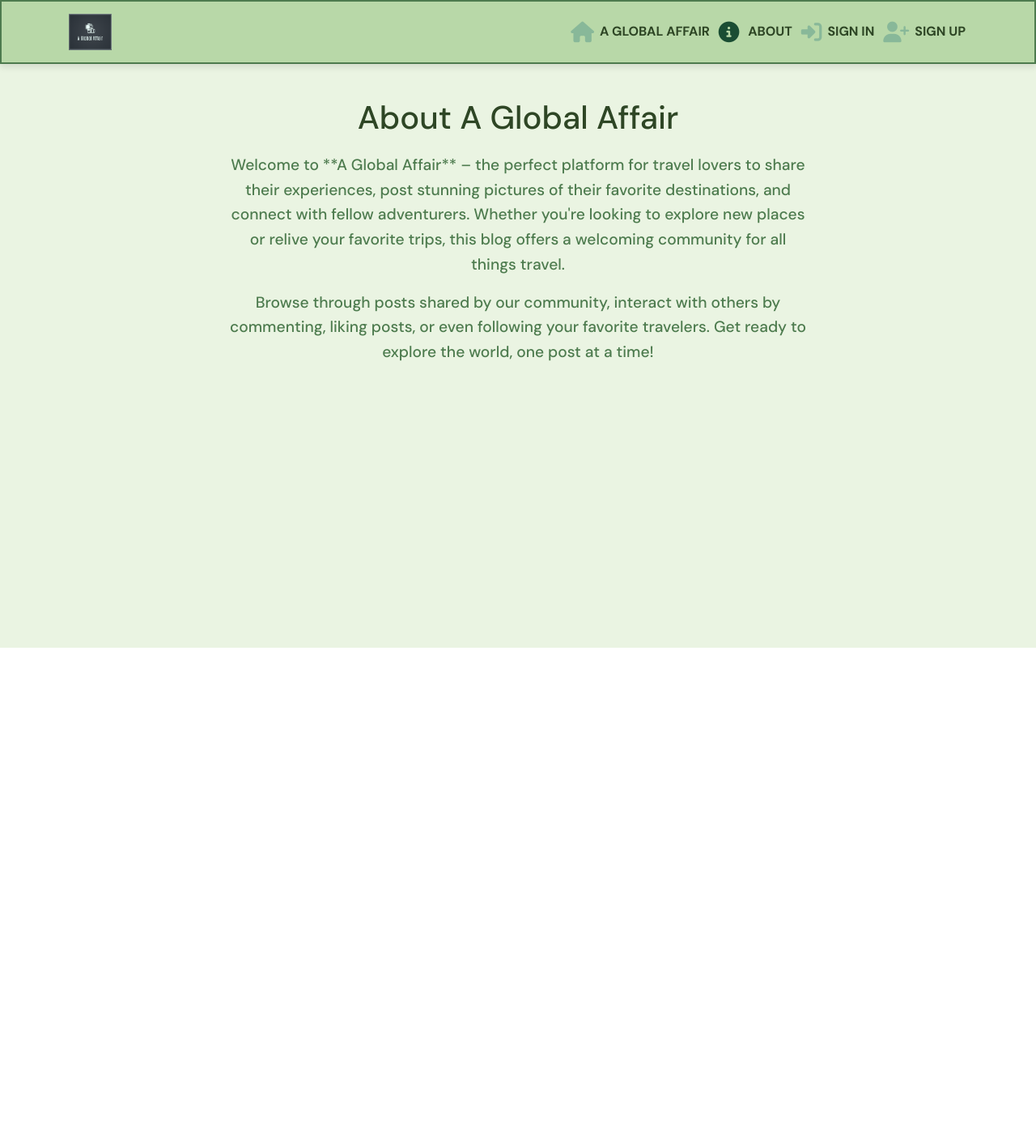
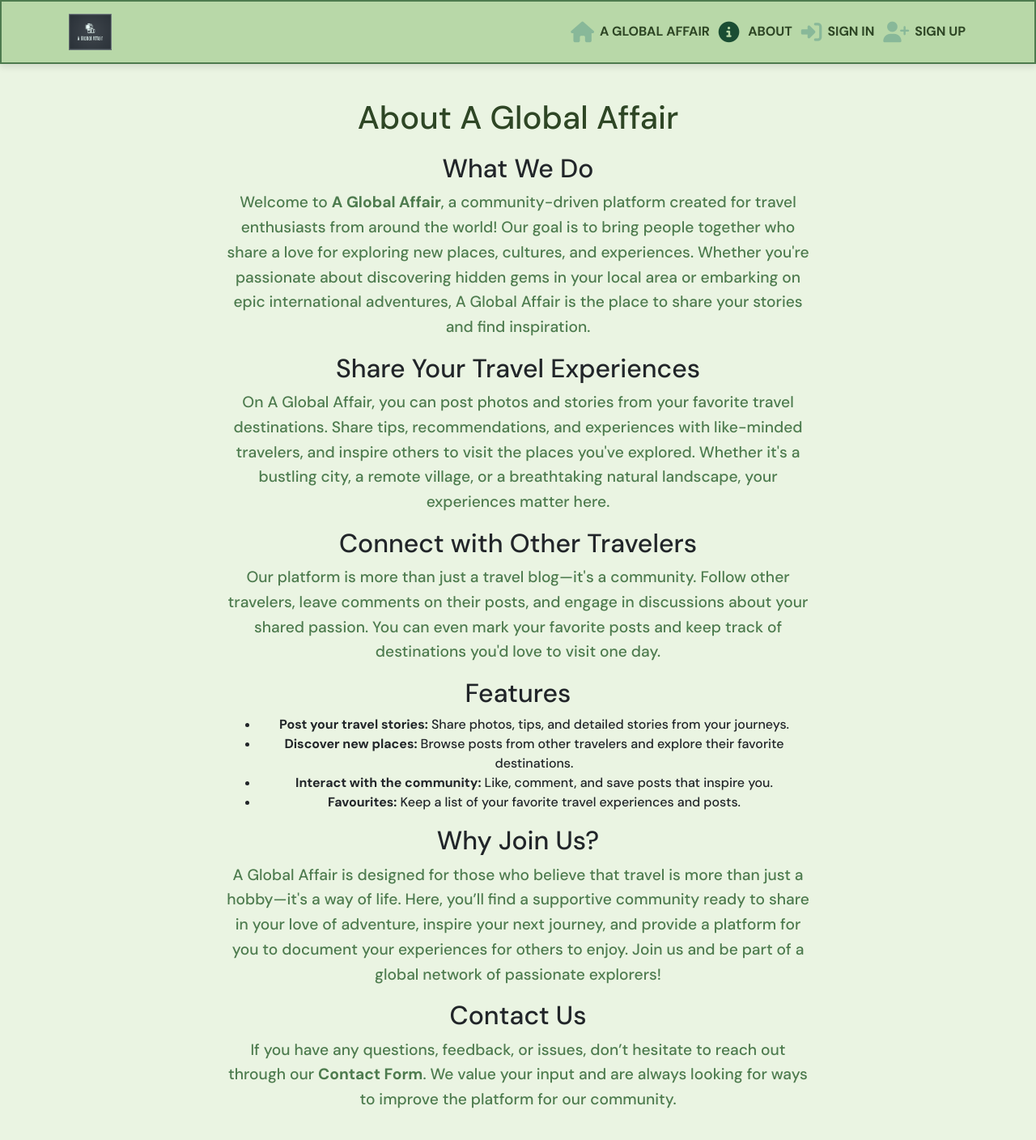
Before and after one commit to dinakidane/global-affair, a React (Create React App) app: page /about in a window 1280 px wide. Shown: the top 1408 px of the page at 81% size. Before the commit the page ends 800 px from the top, so only its background shows below. Built offline with nearby package versions, Linux system fonts and the light colour scheme; no server answers.

Commit message:
edit the about page content

```diff
--- a/src/pages/about/AboutPage.js
+++ b/src/pages/about/AboutPage.js
@@ -6,18 +6,51 @@ const AboutPage = () => {
   return (
     <div className={styles.AboutPage}>
       <h1>About A Global Affair</h1>
-      <p>
-        Welcome to **A Global Affair** – the perfect platform for travel lovers
-        to share their experiences, post stunning pictures of their favorite
-        destinations, and connect with fellow adventurers. Whether you're
-        looking to explore new places or relive your favorite trips, this blog
-        offers a welcoming community for all things travel.
-      </p>
-      <p>
-        Browse through posts shared by our community, interact with others by
-        commenting, liking posts, or even following your favorite travelers. Get
-        ready to explore the world, one post at a time!
-      </p>
+
+      <section className={styles.Section}>
+        <h2>What We Do</h2>
+        <p>
+          Welcome to <strong>A Global Affair</strong>, a community-driven platform created for travel enthusiasts from around the world! Our goal is to bring people together who share a love for exploring new places, cultures, and experiences. Whether you're passionate about discovering hidden gems in your local area or embarking on epic international adventures, A Global Affair is the place to share your stories and find inspiration.
+        </p>
+      </section>
+
+      <section className={styles.Section}>
+        <h2>Share Your Travel Experiences</h2>
+        <p>
+          On A Global Affair, you can post photos and stories from your favorite travel destinations. Share tips, recommendations, and experiences with like-minded travelers, and inspire others to visit the places you've explored. Whether it's a bustling city, a remote village, or a breathtaking natural landscape, your experiences matter here.
+        </p>
+      </section>
+
+      <section className={styles.Section}>
+        <h2>Connect with Other Travelers</h2>
+        <p>
+          Our platform is more than just a travel blog—it's a community. Follow other travelers, leave comments on their posts, and engage in discussions about your shared passion. You can even mark your favorite posts and keep track of destinations you'd love to visit one day.
+        </p>
+      </section>
+
+      <section className={styles.Section}>
+        <h2>Features</h2>
+        <ul>
+          <li><strong>Post your travel stories:</strong> Share photos, tips, and detailed stories from your journeys.</li>
+          <li><strong>Discover new places:</strong> Browse posts from other travelers and explore their favorite destinations.</li>
+          <li><strong>Interact with the community:</strong> Like, comment, and save posts that inspire you.</li>
+          <li><strong>Favourites:</strong> Keep a list of your favorite travel experiences and posts.</li>
+        </ul>
+      </section>
+
+      <section className={styles.Section}>
+        <h2>Why Join Us?</h2>
+        <p>
+          A Global Affair is designed for those who believe that travel is more than just a hobby—it's a way of life. Here, you’ll find a supportive community ready to share in your love of adventure, inspire your next journey, and provide a platform for you to document your experiences for others to enjoy. Join us and be part of a global network of passionate explorers!
+        </p>
+      </section>
+
+      <section className={styles.Section}>
+        <h2>Contact Us</h2>
+        <p>
+          If you have any questions, feedback, or issues, don’t hesitate to reach out through our <strong>Contact Form</strong>. We value your input and are always looking for ways to improve the platform for our community.
+        </p>
+      </section>
     </div>
   );
 };
```
